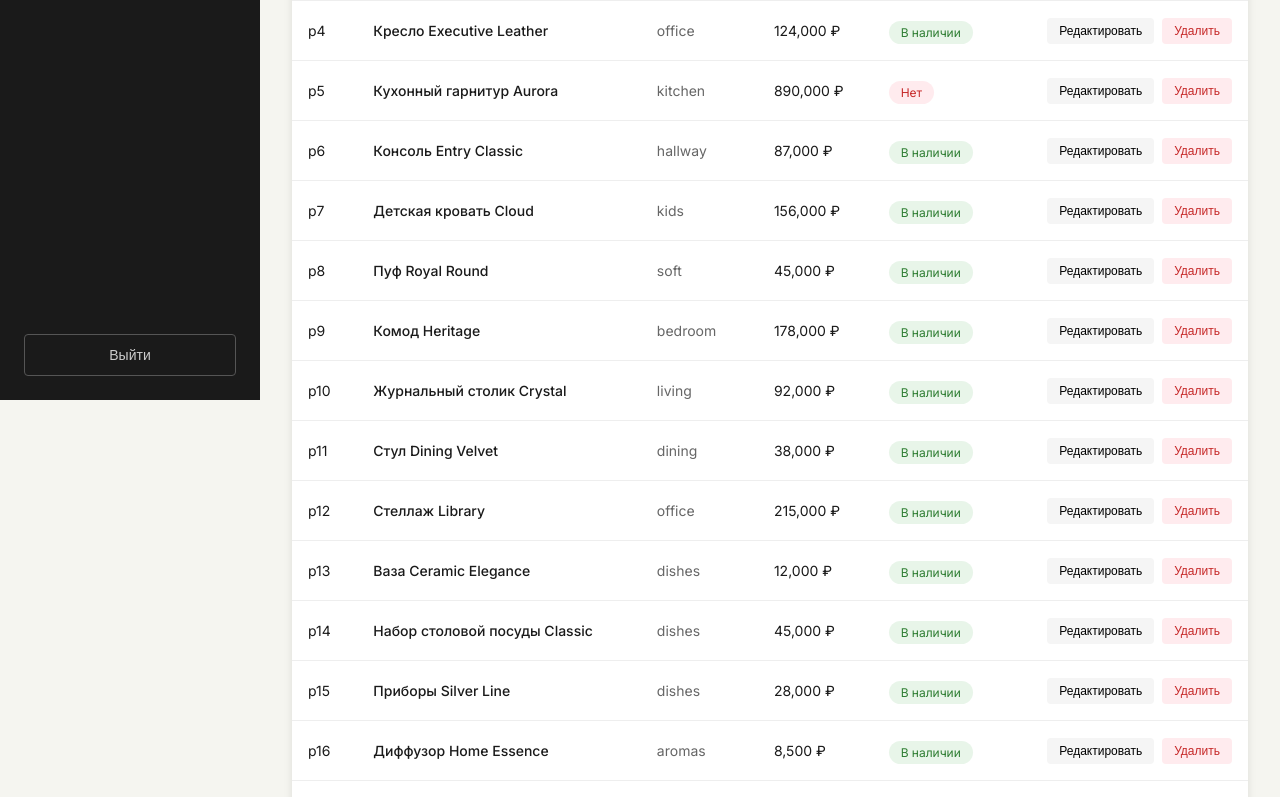
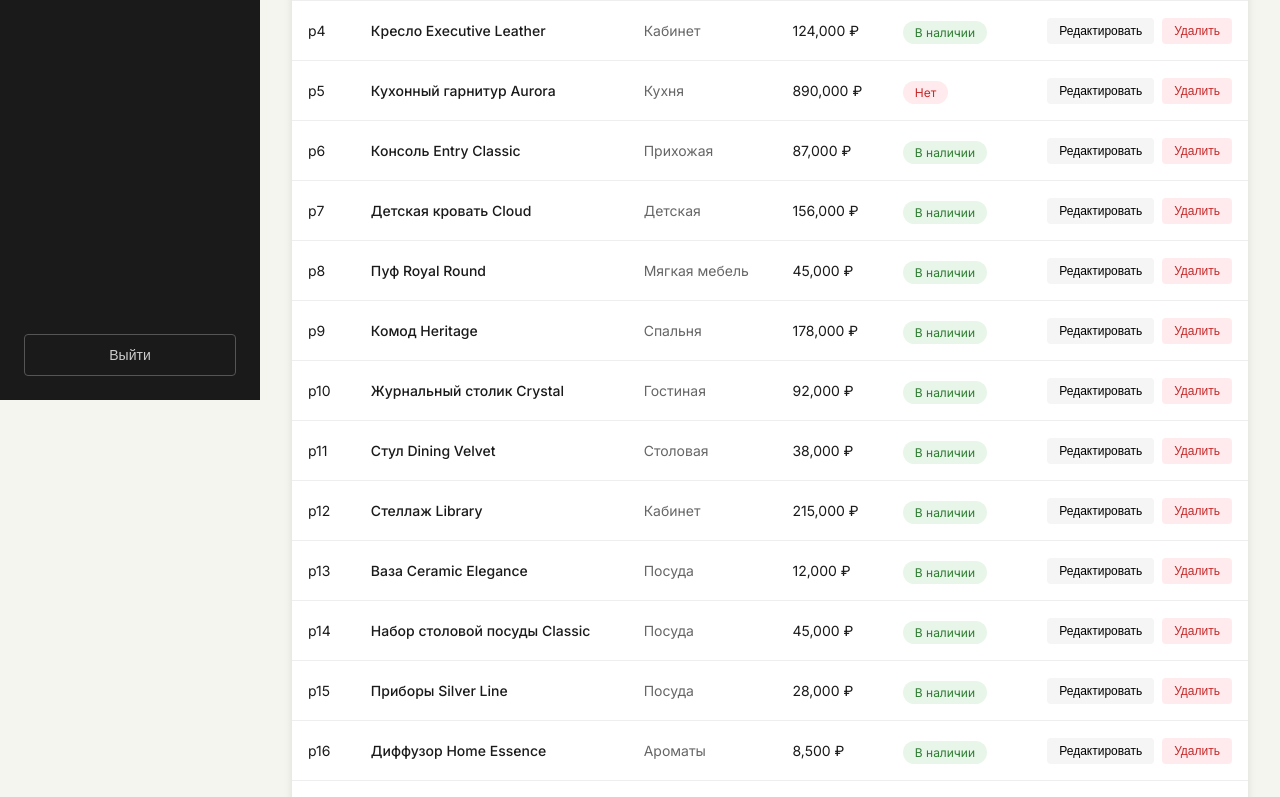
Before and after one commit to Rustam150/NextProject, a Next.js app: page /admin/products in a window 1280 px wide. Shown: the part 400-1197 px from the top of the page. Built offline with nearby package versions, Linux system fonts and the light colour scheme; sample sign-in values are in the browser's storage.

Commit message:
Fix categories to use IDs and fix product display

```diff
--- a/app/admin/products/page.tsx
+++ b/app/admin/products/page.tsx
@@ -4,8 +4,17 @@ import { useState, useEffect } from 'react';
 import { Product, mockBrands } from '@/lib/admin-data';
 
 const CATEGORIES = [
-  'Спальня', 'Гостиная', 'Столовая', 'Кабинет', 'Кухня',
-  'Прихожая', 'Детская', 'Мягкая мебель', 'Посуда', 'Ароматы', 'Текстиль',
+  { id: 'bedroom', name: 'Спальня' },
+  { id: 'living', name: 'Гостиная' },
+  { id: 'dining', name: 'Столовая' },
+  { id: 'office', name: 'Кабинет' },
+  { id: 'kitchen', name: 'Кухня' },
+  { id: 'hallway', name: 'Прихожая' },
+  { id: 'kids', name: 'Детская' },
+  { id: 'soft', name: 'Мягкая мебель' },
+  { id: 'dishes', name: 'Посуда' },
+  { id: 'aromas', name: 'Ароматы' },
+  { id: 'textile', name: 'Текстиль' },
 ];
 
 const COUNTRIES = ['Италия', 'Германия', 'Испания', 'Франция', 'Турция', 'Китай', 'Другая'];
@@ -29,7 +38,6 @@ export default function ProductsPage() {
   const loadProducts = async () => {
     setLoading(true);
 
-    // Пробуем загрузить из localStorage
     const saved = localStorage.getItem('products');
 
     if (saved) {
@@ -37,7 +45,6 @@ export default function ProductsPage() {
       console.log('Loaded from localStorage:', parsed.length, 'products');
       setProducts(parsed);
     } else {
-      // Если нет - загружаем из lib/data.ts
       try {
         const dataModule = await import('@/lib/data');
         const hermitageData = dataModule.HERMITAGE;
@@ -196,7 +203,7 @@ export default function ProductsPage() {
               <tr key={product.id} style={{ borderBottom: '1px solid #eee' }}>
                 <td style={{ padding: '16px', fontSize: '14px' }}>{product.id}</td>
                 <td style={{ padding: '16px', fontSize: '14px', fontWeight: 500 }}>{product.name}</td>
-                <td style={{ padding: '16px', fontSize: '14px', color: '#666' }}>{product.category}</td>
+                <td style={{ padding: '16px', fontSize: '14px', color: '#666' }}>{CATEGORIES.find(c => c.id === product.category)?.name || product.category}</td>
                 <td style={{ padding: '16px', fontSize: '14px' }}>{product.price.toLocaleString()} ₽</td>
                 <td style={{ padding: '16px' }}>
                   <span style={{ padding: '4px 12px', background: product.inStock ? '#e8f5e9' : '#ffebee', color: product.inStock ? '#2e7d32' : '#c62828', borderRadius: '12px', fontSize: '12px' }}>
@@ -232,7 +239,7 @@ export default function ProductsPage() {
               <label style={{ display: 'block', marginBottom: '8px', fontSize: '14px', color: '#333' }}>Категория</label>
               <select value={formData.category} onChange={(e) => setFormData({ ...formData, category: e.target.value })} style={{ width: '100%', padding: '12px', border: '1px solid #ddd', borderRadius: '4px', fontSize: '14px', boxSizing: 'border-box', background: '#fff' }}>
                 <option value="">Выберите категорию</option>
-                {CATEGORIES.map(cat => <option key={cat} value={cat}>{cat}</option>)}
+                {CATEGORIES.map(cat => <option key={cat.id} value={cat.id}>{cat.name}</option>)}
               </select>
             </div>
 
```
